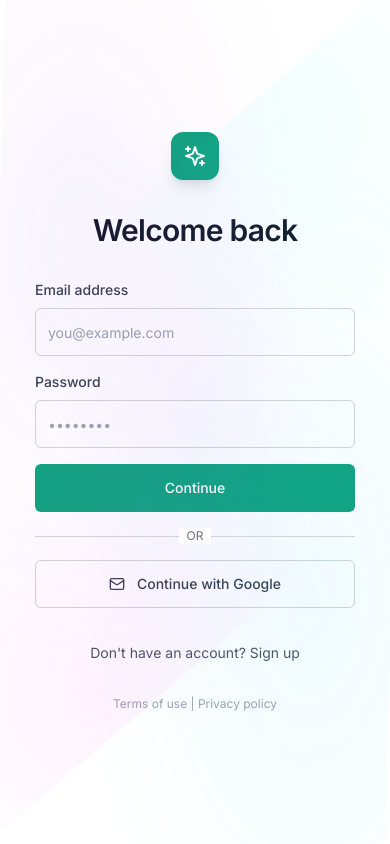
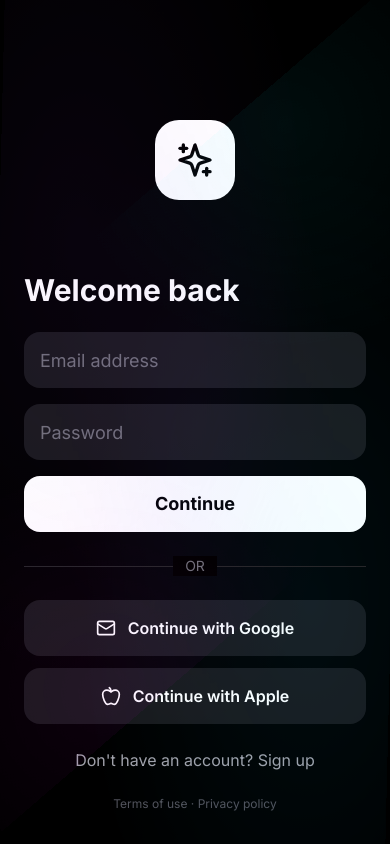
Before and after one commit to HALLTOO/halltoo, a Next.js app: page /login in a window 390 px wide. Built offline with nearby package versions, Linux system fonts and the light colour scheme.

Commit message:
Redesign login page with native mobile app feel (OpenAI style)

```diff
--- a/app/login/page.tsx
+++ b/app/login/page.tsx
@@ -22,9 +22,5 @@ export default function LoginPage() {
 
   if (!mounted) return null;
 
-  return (
-    <div className="flex min-h-screen items-center justify-center bg-white dark:bg-black">
-      <AuthForm onSuccess={handleSuccess} />
-    </div>
-  );
+  return <AuthForm onSuccess={handleSuccess} />;
 }
--- a/components/auth-form.tsx
+++ b/components/auth-form.tsx
@@ -2,7 +2,7 @@
 
 import { useState } from "react";
 import { motion } from "framer-motion";
-import { Sparkles, Mail } from "lucide-react";
+import { Sparkles, Mail, Apple } from "lucide-react";
 
 interface AuthFormProps {
   onSuccess: () => void;
@@ -57,10 +57,10 @@ export function AuthForm({ onSuccess }: AuthFormProps) {
       );
 
       setCodeSent(true);
-      setMessage("Verification code sent to your email");
+      setMessage("Code sent to your email");
     } catch (error: any) {
       console.error("EmailJS Error:", error);
-      setMessage(`Failed to send: ${error.text || error.message || "Please try again"}`);
+      setMessage(`Failed: ${error.text || error.message || "Try again"}`);
     } finally {
       setLoading(false);
     }
@@ -93,107 +93,85 @@ export function AuthForm({ onSuccess }: AuthFormProps) {
       localStorage.setItem("userEmail", email);
       localStorage.setItem("userPassword", password);
       localStorage.setItem("isLoggedIn", "true");
-      setMessage("Registration successful!");
-      setTimeout(() => onSuccess(), 1000);
+      setMessage("Success!");
+      setTimeout(() => onSuccess(), 800);
     }
   };
 
   return (
+    <div className="flex min-h-[100dvh] flex-col bg-black px-6 pb-8 pt-12">
+      {/* Top Section - Logo */}
       <motion.div
-      initial={{ opacity: 0, y: 10 }}
-      animate={{ opacity: 1, y: 0 }}
-      transition={{ duration: 0.5 }}
-      className="w-full max-w-[320px] space-y-8"
+        initial={{ scale: 0.8, opacity: 0 }}
+        animate={{ scale: 1, opacity: 1 }}
+        transition={{ duration: 0.5, ease: "easeOut" }}
+        className="flex flex-1 items-center justify-center"
       >
-      {/* Logo */}
-      <motion.div
-        initial={{ scale: 0.9, opacity: 0 }}
-        animate={{ scale: 1, opacity: 1 }}
-        transition={{ delay: 0.1, duration: 0.4 }}
-        className="flex justify-center"
-      >
-        <div className="flex h-12 w-12 items-center justify-center rounded-xl bg-[#10A37F] shadow-lg">
-          <Sparkles className="h-6 w-6 text-white" />
+        <div className="flex h-20 w-20 items-center justify-center rounded-3xl bg-white shadow-2xl">
+          <Sparkles className="h-10 w-10 text-black" />
         </div>
       </motion.div>
 
-      {/* Heading */}
+      {/* Bottom Section - Content */}
       <motion.div
-        initial={{ opacity: 0 }}
-        animate={{ opacity: 1 }}
-        transition={{ delay: 0.2, duration: 0.4 }}
-        className="text-center"
+        initial={{ y: 50, opacity: 0 }}
+        animate={{ y: 0, opacity: 1 }}
+        transition={{ duration: 0.6, delay: 0.2, ease: "easeOut" }}
+        className="space-y-6"
       >
-        <h1 className="text-3xl font-semibold tracking-tight text-gray-900 dark:text-white">
-          {isLogin ? "Welcome back" : "Create your account"}
+        {/* Title */}
+        <div>
+          <h1 className="text-3xl font-bold text-white">
+            {isLogin ? "Welcome back" : "Create account"}
           </h1>
-      </motion.div>
+        </div>
 
         {/* Form */}
-      <motion.form
-        initial={{ opacity: 0 }}
-        animate={{ opacity: 1 }}
-        transition={{ delay: 0.3, duration: 0.4 }}
-        onSubmit={handleSubmit}
-        className="space-y-4"
-      >
+        <form onSubmit={handleSubmit} className="space-y-4">
           {/* Email Input */}
           <div>
-          <label htmlFor="email" className="mb-2 block text-sm font-medium text-gray-700 dark:text-gray-300">
-            Email address
-          </label>
             <input
-            id="email"
               type="email"
               value={email}
               onChange={(e) => setEmail(e.target.value)}
-            className="h-12 w-full rounded-md border border-gray-300 bg-white px-3 text-sm text-gray-900 placeholder-gray-400 transition-colors focus:border-[#10A37F] focus:outline-none focus:ring-1 focus:ring-[#10A37F] dark:border-gray-700 dark:bg-gray-800 dark:text-white dark:placeholder-gray-500"
-            placeholder="you@example.com"
+              className="h-14 w-full rounded-2xl bg-zinc-900 px-4 text-lg text-white placeholder-zinc-500 transition-colors focus:bg-zinc-800 focus:outline-none"
+              placeholder="Email address"
               required
             />
           </div>
 
           {/* Password Input */}
           <div>
-          <label htmlFor="password" className="mb-2 block text-sm font-medium text-gray-700 dark:text-gray-300">
-            Password
-          </label>
             <input
-            id="password"
               type="password"
               value={password}
               onChange={(e) => setPassword(e.target.value)}
-            className="h-12 w-full rounded-md border border-gray-300 bg-white px-3 text-sm text-gray-900 placeholder-gray-400 transition-colors focus:border-[#10A37F] focus:outline-none focus:ring-1 focus:ring-[#10A37F] dark:border-gray-700 dark:bg-gray-800 dark:text-white dark:placeholder-gray-500"
-            placeholder="••••••••"
+              className="h-14 w-full rounded-2xl bg-zinc-900 px-4 text-lg text-white placeholder-zinc-500 transition-colors focus:bg-zinc-800 focus:outline-none"
+              placeholder="Password"
               required
             />
           </div>
 
           {/* Verification Code (Register only) */}
           {!isLogin && (
-          <div>
-            <label htmlFor="code" className="mb-2 block text-sm font-medium text-gray-700 dark:text-gray-300">
-              Verification code
-            </label>
             <div className="flex gap-2">
               <input
-                id="code"
                 type="text"
                 value={verificationCode}
                 onChange={(e) => setVerificationCode(e.target.value)}
-                className="h-12 flex-1 rounded-md border border-gray-300 bg-white px-3 text-sm text-gray-900 placeholder-gray-400 transition-colors focus:border-[#10A37F] focus:outline-none focus:ring-1 focus:ring-[#10A37F] dark:border-gray-700 dark:bg-gray-800 dark:text-white dark:placeholder-gray-500"
-                placeholder="Enter code"
+                className="h-14 flex-1 rounded-2xl bg-zinc-900 px-4 text-lg text-white placeholder-zinc-500 transition-colors focus:bg-zinc-800 focus:outline-none"
+                placeholder="Verification code"
                 required
               />
-              <button
+              <motion.button
                 type="button"
                 onClick={sendVerificationEmail}
                 disabled={loading || codeSent}
-                className="h-12 rounded-md border border-gray-300 bg-white px-4 text-sm font-medium text-gray-700 transition-colors hover:bg-gray-50 disabled:opacity-50 dark:border-gray-700 dark:bg-gray-800 dark:text-gray-300 dark:hover:bg-gray-700"
+                whileTap={{ scale: 0.95 }}
+                className="h-14 rounded-2xl bg-zinc-800 px-6 text-base font-semibold text-white transition-colors active:bg-zinc-700 disabled:opacity-50"
               >
                 {loading ? "..." : codeSent ? "Sent" : "Send"}
-              </button>
-            </div>
+              </motion.button>
             </div>
           )}
 
@@ -202,10 +180,10 @@ export function AuthForm({ onSuccess }: AuthFormProps) {
             <motion.div
               initial={{ opacity: 0, y: -5 }}
               animate={{ opacity: 1, y: 0 }}
-            className={`rounded-md px-3 py-2 text-xs ${
-              message.includes("success") || message.includes("sent")
-                ? "bg-green-50 text-green-800 dark:bg-green-900/20 dark:text-green-400"
-                : "bg-red-50 text-red-800 dark:bg-red-900/20 dark:text-red-400"
+              className={`rounded-xl px-4 py-3 text-sm ${
+                message.includes("Success") || message.includes("sent")
+                  ? "bg-green-900/30 text-green-400"
+                  : "bg-red-900/30 text-red-400"
               }`}
             >
               {message}
@@ -213,40 +191,48 @@ export function AuthForm({ onSuccess }: AuthFormProps) {
           )}
 
           {/* Continue Button */}
-        <button
+          <motion.button
             type="submit"
-          className="h-12 w-full rounded-md bg-[#10A37F] text-sm font-medium text-white transition-all hover:bg-[#0d8c6d] focus:outline-none focus:ring-2 focus:ring-[#10A37F] focus:ring-offset-2"
+            whileTap={{ scale: 0.95 }}
+            className="h-14 w-full rounded-2xl bg-white text-lg font-bold text-black transition-all active:bg-gray-200"
           >
             Continue
-        </button>
+          </motion.button>
 
           {/* Divider */}
-        <div className="relative">
+          <div className="relative py-2">
             <div className="absolute inset-0 flex items-center">
-            <div className="w-full border-t border-gray-300 dark:border-gray-700"></div>
+              <div className="w-full border-t border-zinc-800"></div>
             </div>
-          <div className="relative flex justify-center text-xs">
-            <span className="bg-white px-2 text-gray-500 dark:bg-black dark:text-gray-400">OR</span>
+            <div className="relative flex justify-center text-sm">
+              <span className="bg-black px-3 text-zinc-500">OR</span>
             </div>
           </div>
 
           {/* Social Login Buttons */}
-        <button
+          <div className="space-y-3">
+            <motion.button
               type="button"
-          className="flex h-12 w-full items-center justify-center gap-3 rounded-md border border-gray-300 bg-white text-sm font-medium text-gray-700 transition-colors hover:bg-gray-50 dark:border-gray-700 dark:bg-gray-800 dark:text-gray-300 dark:hover:bg-gray-700"
+              whileTap={{ scale: 0.95 }}
+              className="flex h-14 w-full items-center justify-center gap-3 rounded-2xl bg-zinc-900 text-base font-semibold text-white transition-colors active:bg-zinc-800"
             >
-          <Mail className="h-4 w-4" />
+              <Mail className="h-5 w-5" />
               Continue with Google
-        </button>
-      </motion.form>
+            </motion.button>
+
+            <motion.button
+              type="button"
+              whileTap={{ scale: 0.95 }}
+              className="flex h-14 w-full items-center justify-center gap-3 rounded-2xl bg-zinc-900 text-base font-semibold text-white transition-colors active:bg-zinc-800"
+            >
+              <Apple className="h-5 w-5" />
+              Continue with Apple
+            </motion.button>
+          </div>
+        </form>
 
         {/* Toggle Login/Register */}
-      <motion.div
-        initial={{ opacity: 0 }}
-        animate={{ opacity: 1 }}
-        transition={{ delay: 0.4, duration: 0.4 }}
-        className="text-center"
-      >
+        <div className="text-center">
           <button
             onClick={() => {
               setIsLogin(!isLogin);
@@ -254,23 +240,19 @@ export function AuthForm({ onSuccess }: AuthFormProps) {
               setCodeSent(false);
               setVerificationCode("");
             }}
-          className="text-sm text-gray-600 hover:text-gray-900 dark:text-gray-400 dark:hover:text-gray-200"
+            className="text-base text-zinc-400 active:text-white"
           >
             {isLogin ? "Don't have an account? Sign up" : "Already have an account? Log in"}
           </button>
-      </motion.div>
+        </div>
 
         {/* Footer */}
-      <motion.div
-        initial={{ opacity: 0 }}
-        animate={{ opacity: 1 }}
-        transition={{ delay: 0.5, duration: 0.4 }}
-        className="text-center text-xs text-gray-400"
-      >
-        <a href="#" className="hover:text-gray-600 dark:hover:text-gray-300">Terms of use</a>
-        {" | "}
-        <a href="#" className="hover:text-gray-600 dark:hover:text-gray-300">Privacy policy</a>
+        <div className="text-center text-xs text-zinc-600">
+          <a href="#" className="active:text-zinc-400">Terms of use</a>
+          {" · "}
+          <a href="#" className="active:text-zinc-400">Privacy policy</a>
+        </div>
       </motion.div>
-    </motion.div>
+    </div>
   );
 }
```
Lines whose indentation alone changed are shown as unchanged.
